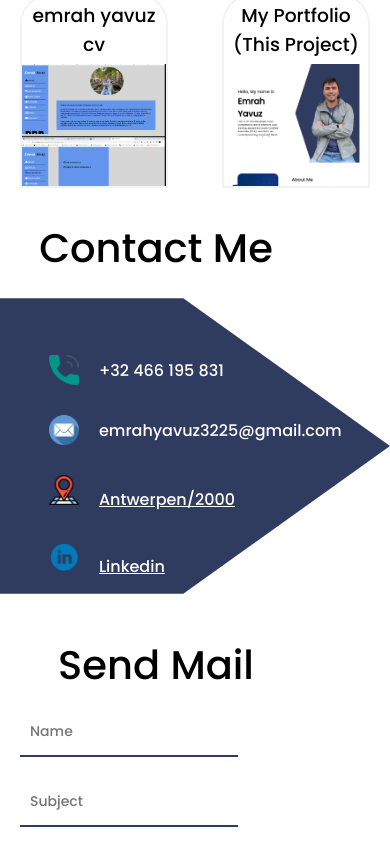
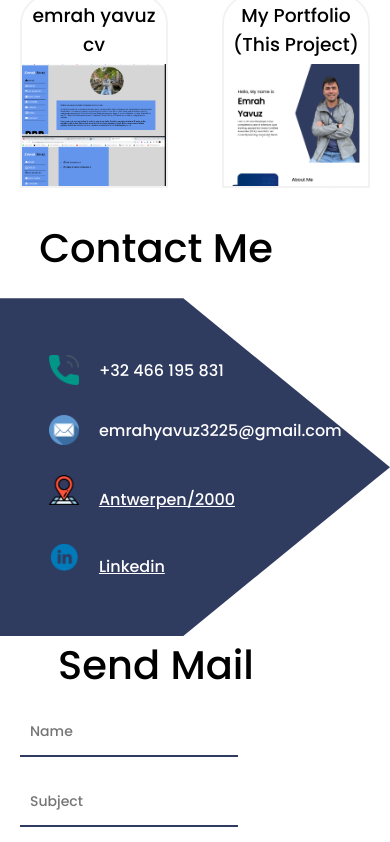
Before and after one commit to EmrahYYY/my_portfolio, a React (Create React App) app: page / in a window 390 px wide. Shown: the part 2317-3159 px from the top of the page. Built offline with nearby package versions, Linux system fonts and the light colour scheme.

Commit message:
settings for mobile version

```diff
--- a/src/components/contact/contact.css
+++ b/src/components/contact/contact.css
@@ -128,7 +128,7 @@ a {
   }
 
   .contact-backround {
-    height: 35%;
+    height: 40%;
     width: 100%;
     margin-top: 80px;
   }
```
